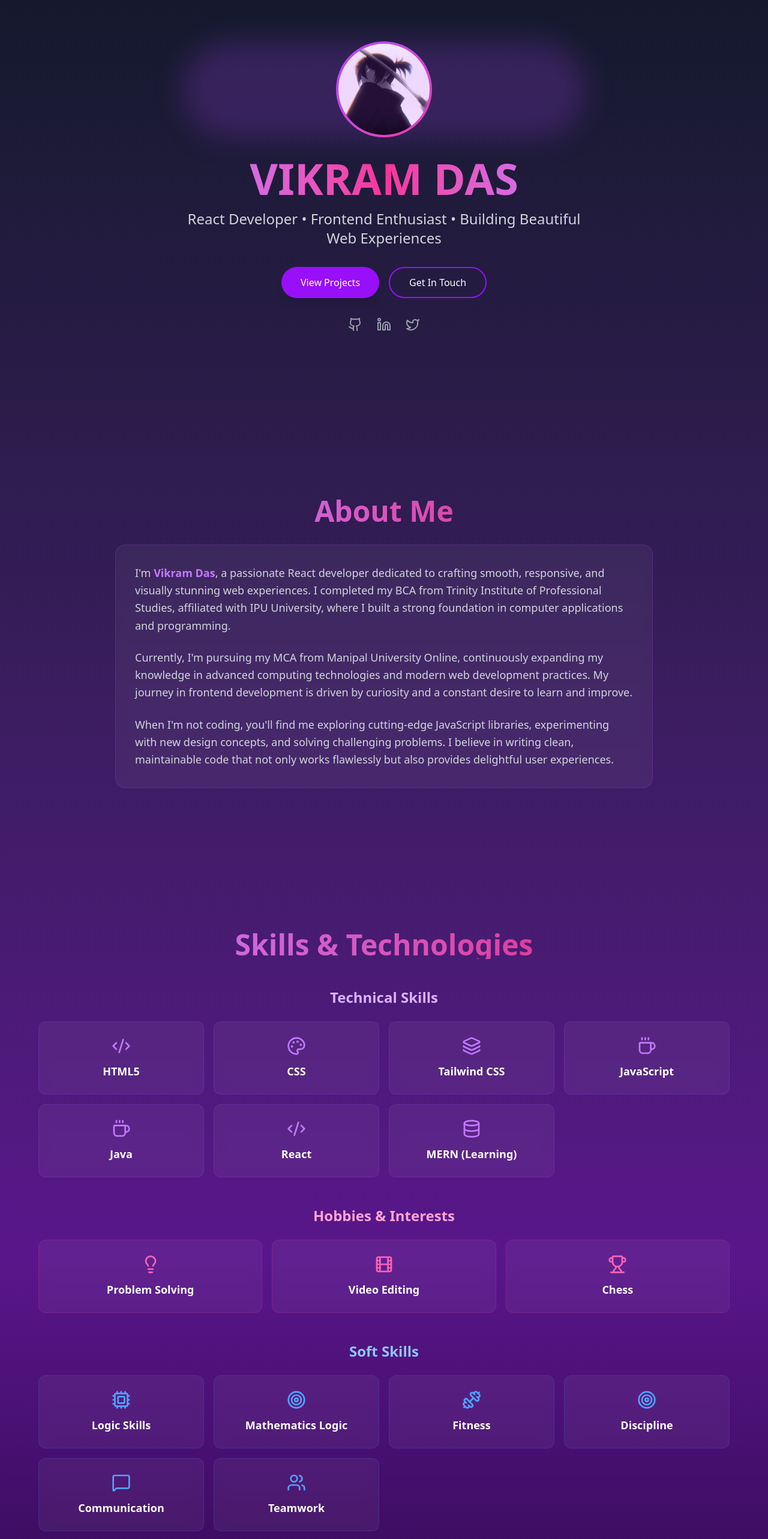
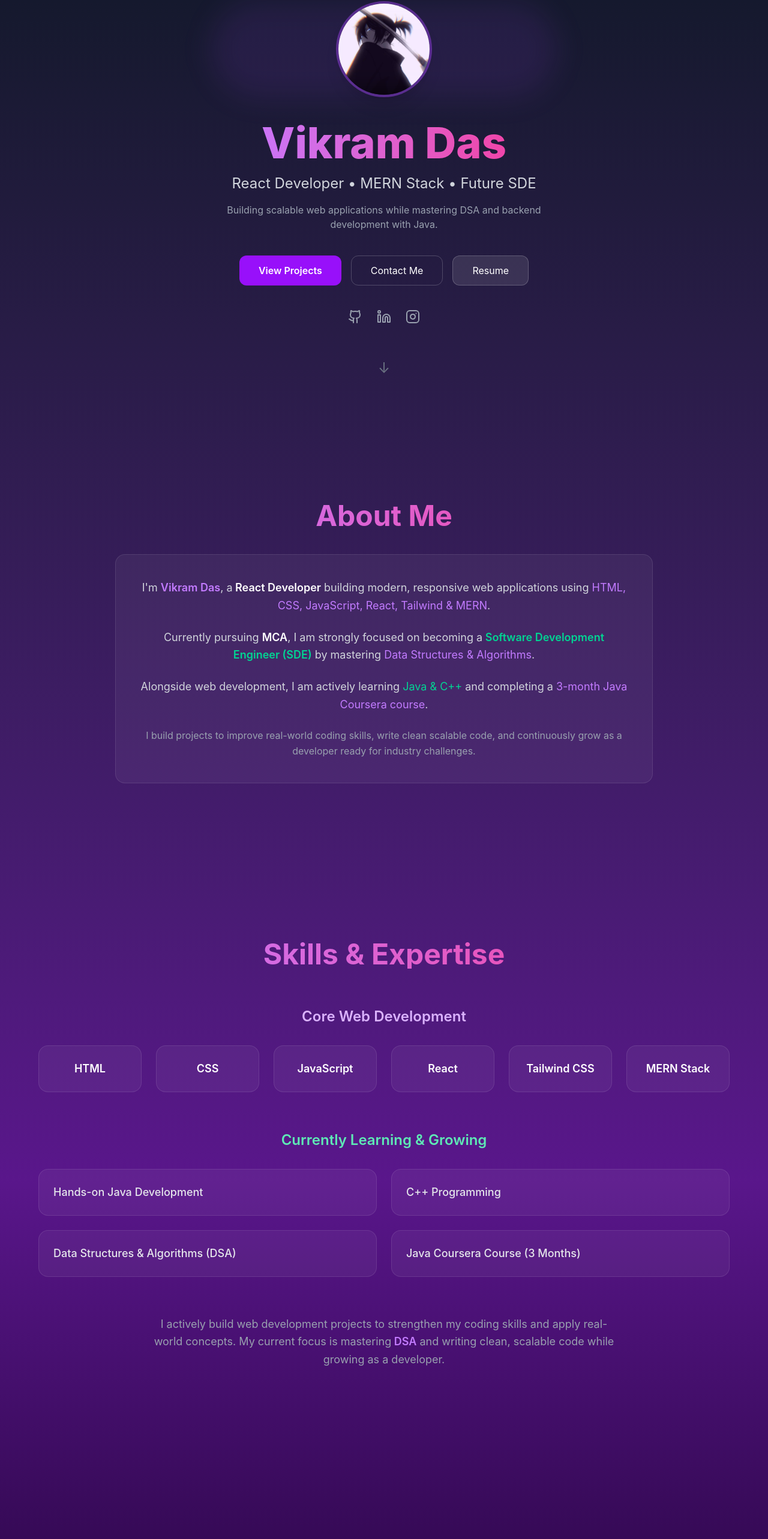
Before and after one commit to masterLELOUCH7/portfolio, a React (Vite) app: page / in a window 1280 px wide. Shown: the part 129-2695 px from the top of the page at 60% size. Built offline with nearby package versions, Linux system fonts and the light colour scheme.

Commit message:
update details

```diff
--- a/package.json
+++ b/package.json
@@ -10,14 +10,14 @@
     "preview": "vite preview"
   },
   "dependencies": {
-    "@tailwindcss/vite": "^4.1.14",
+    "@tailwindcss/vite": "^4.2.2",
     "lucide": "^0.544.0",
     "lucide-react": "^0.544.0",
     "postprocessing": "^6.37.8",
     "react": "^19.1.1",
     "react-dom": "^19.1.1",
     "react-icons": "^5.5.0",
-    "tailwindcss": "^4.1.14",
+    "tailwindcss": "^4.2.2",
     "three": "^0.180.0"
   },
   "devDependencies": {
--- a/src/Home.jsx
+++ b/src/Home.jsx
@@ -1,6 +1,7 @@
 import React, { useState, useEffect } from "react";
 import logo from "./assets/images/logo.jpg";  // ← FIXED PATH
-import { Camera, Github, Linkedin, Twitter, Mail, ExternalLink, Code2, Palette, Layers, Coffee, Database, Cpu, Lightbulb, Film, Trophy, Dumbbell, Users, MessageSquare, Target } from "lucide-react";
+
+import { Camera, Github, Linkedin, Instagram , Twitter, Mail, ExternalLink, Code2, Palette, Layers, Coffee, Database, Cpu, Lightbulb, Film, Trophy, Dumbbell, Users, MessageSquare, Target } from "lucide-react";
 
 const Home = () => {
   const [activeSection, setActiveSection] = useState("home");
@@ -168,64 +169,99 @@ const Home = () => {
       {/* Hero Section */}
 <section
   id="home"
-        className="flex flex-col items-center justify-center min-h-screen text-center px-6 pt-20"
+  className="flex flex-col items-center justify-center min-h-screen text-center px-6 pt-24"
 >
   <div
     className={`transition-all duration-1000 ${
-            isVisible.home ? "opacity-100 translate-y-0" : "opacity-0 translate-y-10"
+      isVisible.home
+        ? "opacity-100 translate-y-0"
+        : "opacity-0 translate-y-10"
     }`}
   >
-          {/* Profile Picture */}
-          <div className="mb-8 relative group">
-            <div className="w-40 h-40 rounded-full bg-gradient-to-br from-purple-500 to-pink-500 p-1 mx-auto">
-              <div className="w-full h-full rounded-full bg-gray-800 flex items-center justify-center overflow-hidden">
+    {/* Profile Image */}
+    <div className="mb-10 relative group">
+      <div className="w-40 h-40 rounded-full border-4 border-purple-500/40 overflow-hidden mx-auto shadow-xl group-hover:scale-105 transition-all duration-500">
         <img
           src={logo}
           alt="Vikram Das"
           className="w-full h-full object-cover"
         />
-
-              </div>
-            </div>
-            <div className="absolute inset-0 rounded-full bg-purple-500/20 blur-xl group-hover:blur-2xl transition-all duration-300"></div>
       </div>
 
-          <h1 className="text-5xl md:text-7xl font-extrabold mb-4 bg-gradient-to-r from-purple-400 via-pink-500 to-purple-400 bg-clip-text text-transparent">
-            VIKRAM DAS
+      <div className="absolute inset-0 rounded-full bg-purple-500/10 blur-xl group-hover:blur-2xl transition-all duration-500"></div>
+    </div>
+
+    {/* Name */}
+    <h1 className="text-5xl md:text-7xl font-extrabold mb-4 bg-gradient-to-r from-purple-400 to-pink-500 bg-clip-text text-transparent">
+      Vikram Das
     </h1>
-          <p className="text-xl md:text-2xl text-gray-300 mb-8 max-w-2xl mx-auto">
-            React Developer • Frontend Enthusiast • Building Beautiful Web Experiences
+
+    {/* Tagline */}
+    <p className="text-xl md:text-2xl text-gray-300 mb-4">
+      React Developer • MERN Stack • Future SDE
     </p>
 
-          <div className="flex flex-wrap gap-4 justify-center mb-8">
+    {/* Description */}
+    <p className="text-gray-400 mb-10 max-w-xl mx-auto">
+      Building scalable web applications while mastering DSA and backend development with Java.
+    </p>
+
+    {/* Buttons */}
+    <div className="flex flex-wrap gap-4 justify-center mb-10">
       <button
         onClick={() => scrollToSection("projects")}
-              className="bg-purple-600 text-white px-8 py-3 rounded-full hover:bg-purple-700 transition-all duration-300 transform hover:scale-105 shadow-lg"
+        className="bg-purple-600 hover:bg-purple-700 px-8 py-3 rounded-xl font-semibold transition hover:scale-105"
       >
         View Projects
       </button>
+
       <button
         onClick={() => scrollToSection("contact")}
-              className="bg-transparent border-2 border-purple-600 text-white px-8 py-3 rounded-full hover:bg-purple-600/20 transition-all duration-300 transform hover:scale-105"
+        className="border border-white/20 hover:bg-white/10 px-8 py-3 rounded-xl transition hover:scale-105"
       >
-              Get In Touch
+        Contact Me
       </button>
+
+      {/* Resume Button */}
+      <a
+        href="#" // 👉 replace with /resume.pdf later
+        className="bg-white/10 border border-white/20 hover:bg-white/20 px-8 py-3 rounded-xl transition hover:scale-105"
+      >
+        Resume
+      </a>
     </div>
 
-          <div className="flex gap-6 justify-center">
-            {[
-              { icon: Github, href: "#" },
-              { icon: Linkedin, href: "#" },
-              { icon: Twitter, href: "#" },
-            ].map((social, idx) => (
+    {/* Social Links */}
+    <div className="flex gap-6 justify-center text-gray-400">
+
+      {/* GitHub */}
       <a
-                key={idx}
-                href={social.href}
-                className="text-gray-400 hover:text-purple-400 transition-colors duration-300"
+        href="#" // 👉 add GitHub link later
+        className="hover:text-white transition hover:scale-125"
       >
-                <social.icon className="w-6 h-6" />
+        <Github size={24} />
       </a>
-            ))}
+
+      {/* LinkedIn */}
+      <a
+        href="#" // 👉 add LinkedIn link later
+        className="hover:text-blue-400 transition hover:scale-125"
+      >
+        <Linkedin size={24} />
+      </a>
+
+      {/* Instagram */}
+      <a
+        href="#" // 👉 add Instagram link later
+        className="hover:text-pink-400 transition hover:scale-125"
+      >
+        <Instagram size={24} />
+      </a>
+    </div>
+
+    {/* Scroll Indicator */}
+    <div className="mt-16 animate-bounce text-gray-500 text-2xl">
+      ↓
     </div>
   </div>
 </section>
@@ -233,26 +269,43 @@ const Home = () => {
       {/* About Section */}
 <section
   id="about"
-        className="min-h-screen flex flex-col items-center justify-center px-6 py-20"
+  className="min-h-screen flex flex-col items-center justify-center px-6 py-24"
 >
   <div
     className={`max-w-4xl transition-all duration-1000 ${
-            isVisible.about ? "opacity-100 translate-y-0" : "opacity-0 translate-y-10"
+      isVisible.about
+        ? "opacity-100 translate-y-0"
+        : "opacity-0 translate-y-10"
     }`}
   >
-          <h2 className="text-4xl md:text-5xl font-bold mb-8 text-center bg-gradient-to-r from-purple-400 to-pink-600 bg-clip-text text-transparent">
+    <h2 className="text-4xl md:text-5xl font-bold mb-10 text-center bg-gradient-to-r from-purple-400 to-pink-500 bg-clip-text text-transparent">
       About Me
     </h2>
-          <div className="bg-white/5 backdrop-blur-sm rounded-2xl p-8 border border-purple-500/20">
+
+    <div className="bg-white/5 border border-white/10 rounded-2xl p-10 text-center hover:border-purple-500/40 transition-all duration-500">
+
       <p className="text-gray-300 text-lg leading-relaxed mb-6">
-              I'm <span className="text-purple-400 font-semibold">Vikram Das</span>, a passionate React developer dedicated to crafting smooth, responsive, and visually stunning web experiences. I completed my BCA from Trinity Institute of Professional Studies, affiliated with IPU University, where I built a strong foundation in computer applications and programming.
+        I'm <span className="text-purple-400 font-semibold">Vikram Das</span>, a
+        <span className="text-white font-semibold"> React Developer</span> building modern, responsive web applications using
+        <span className="text-purple-400"> HTML, CSS, JavaScript, React, Tailwind & MERN</span>.
       </p>
+
       <p className="text-gray-300 text-lg leading-relaxed mb-6">
-              Currently, I'm pursuing my MCA from Manipal University Online, continuously expanding my knowledge in advanced computing technologies and modern web development practices. My journey in frontend development is driven by curiosity and a constant desire to learn and improve.
+        Currently pursuing <span className="text-white font-semibold">MCA</span>, I am strongly focused on becoming a
+        <span className="text-emerald-400 font-semibold"> Software Development Engineer (SDE)</span> by mastering
+        <span className="text-purple-400"> Data Structures & Algorithms</span>.
       </p>
-            <p className="text-gray-300 text-lg leading-relaxed">
-              When I'm not coding, you'll find me exploring cutting-edge JavaScript libraries, experimenting with new design concepts, and solving challenging problems. I believe in writing clean, maintainable code that not only works flawlessly but also provides delightful user experiences.
+
+      <p className="text-gray-300 text-lg leading-relaxed mb-6">
+        Alongside web development, I am actively learning
+        <span className="text-emerald-400"> Java & C++</span> and completing a
+        <span className="text-purple-400"> 3-month Java Coursera course</span>.
       </p>
+
+      <p className="text-gray-400 text-md leading-relaxed">
+        I build projects to improve real-world coding skills, write clean scalable code, and continuously grow as a developer ready for industry challenges.
+      </p>
+
     </div>
   </div>
 </section>
@@ -260,66 +313,77 @@ const Home = () => {
      {/* Skills Section */}
 <section
   id="skills"
-        className="min-h-screen flex flex-col items-center justify-center px-6 py-20"
+  className="min-h-screen flex flex-col items-center justify-center px-6 py-24"
 >
   <div
     className={`max-w-6xl w-full transition-all duration-1000 ${
-            isVisible.skills ? "opacity-100 translate-y-0" : "opacity-0 translate-y-10"
+      isVisible.skills
+        ? "opacity-100 translate-y-0"
+        : "opacity-0 translate-y-10"
     }`}
   >
-          <h2 className="text-4xl md:text-5xl font-bold mb-12 text-center bg-gradient-to-r from-purple-400 to-pink-600 bg-clip-text text-transparent">
-            Skills & Technologies
+    <h2 className="text-4xl md:text-5xl font-bold mb-16 text-center bg-gradient-to-r from-purple-400 to-pink-500 bg-clip-text text-transparent">
+      Skills & Expertise
     </h2>
 
-          {/* Technical Skills */}
-          <div className="mb-12">
-            <h3 className="text-2xl font-semibold mb-6 text-center text-purple-300">Technical Skills</h3>
-            <div className="grid grid-cols-2 md:grid-cols-3 lg:grid-cols-4 gap-4">
-              {skills.map((skill, index) => (
+    {/* Core Skills */}
+    <div className="mb-16">
+      <h3 className="text-2xl font-semibold mb-8 text-center text-purple-300">
+        Core Web Development
+      </h3>
+
+      <div className="grid grid-cols-2 md:grid-cols-3 lg:grid-cols-6 gap-6">
+        {[
+          "HTML",
+          "CSS",
+          "JavaScript",
+          "React",
+          "Tailwind CSS",
+          "MERN Stack",
+        ].map((skill, index) => (
           <div
-                  key={skill.name}
-                  className="bg-white/5 backdrop-blur-sm rounded-xl p-6 text-center hover:bg-purple-600/20 transition-all duration-300 border border-purple-500/20 hover:scale-105 hover:border-purple-500/40 flex flex-col items-center gap-3"
+            key={skill}
+            className="bg-white/5 border border-white/10 rounded-2xl p-6 text-center hover:border-purple-500/50 hover:scale-105 transition-all duration-300"
             style={{ animationDelay: `${index * 0.05}s` }}
           >
-                  <skill.icon className="w-8 h-8 text-purple-400" />
-                  <span className="text-lg font-semibold">{skill.name}</span>
+            <p className="text-lg font-semibold text-white">{skill}</p>
           </div>
         ))}
       </div>
     </div>
 
-          {/* Hobbies */}
-          <div className="mb-12">
-            <h3 className="text-2xl font-semibold mb-6 text-center text-pink-300">Hobbies & Interests</h3>
-            <div className="grid grid-cols-2 md:grid-cols-3 gap-4">
-              {hobbies.map((hobby, index) => (
+    {/* Learning & Growth */}
+    <div className="mb-16">
+      <h3 className="text-2xl font-semibold mb-8 text-center text-emerald-300">
+        Currently Learning & Growing
+      </h3>
+
+      <div className="grid md:grid-cols-2 gap-6">
+        {[
+          "Hands-on Java Development",
+          "C++ Programming",
+          "Data Structures & Algorithms (DSA)",
+          "Java Coursera Course (3 Months)",
+        ].map((item, index) => (
           <div
-                  key={hobby.name}
-                  className="bg-white/5 backdrop-blur-sm rounded-xl p-6 text-center hover:bg-pink-600/20 transition-all duration-300 border border-pink-500/20 hover:scale-105 hover:border-pink-500/40 flex flex-col items-center gap-3"
+            key={item}
+            className="bg-white/5 border border-white/10 rounded-2xl p-6 hover:border-emerald-500/50 hover:scale-105 transition-all duration-300"
             style={{ animationDelay: `${index * 0.05}s` }}
           >
-                  <hobby.icon className="w-8 h-8 text-pink-400" />
-                  <span className="text-lg font-semibold">{hobby.name}</span>
+            <p className="text-lg font-medium text-gray-200">{item}</p>
           </div>
         ))}
       </div>
     </div>
 
-          {/* Soft Skills */}
-          <div>
-            <h3 className="text-2xl font-semibold mb-6 text-center text-blue-300">Soft Skills</h3>
-            <div className="grid grid-cols-2 md:grid-cols-3 lg:grid-cols-4 gap-4">
-              {softSkills.map((skill, index) => (
-                <div
-                  key={skill.name}
-                  className="bg-white/5 backdrop-blur-sm rounded-xl p-6 text-center hover:bg-blue-600/20 transition-all duration-300 border border-blue-500/20 hover:scale-105 hover:border-blue-500/40 flex flex-col items-center gap-3"
-                  style={{ animationDelay: `${index * 0.05}s` }}
-                >
-                  <skill.icon className="w-8 h-8 text-blue-400" />
-                  <span className="text-lg font-semibold">{skill.name}</span>
-                </div>
-              ))}
-            </div>
+    {/* Focus Statement */}
+    <div className="text-center max-w-3xl mx-auto">
+      <p className="text-gray-400 text-lg leading-relaxed">
+        I actively build web development projects to strengthen my coding
+        skills and apply real-world concepts. My current focus is mastering
+        <span className="text-purple-400 font-semibold"> DSA</span> and writing
+        clean, scalable code while growing as a developer.
+      </p>
     </div>
   </div>
 </section>
@@ -327,19 +391,31 @@ const Home = () => {
 {/* Projects Section */}
 <section
   id="projects"
-        className="min-h-screen flex flex-col items-center justify-center px-6 py-20"
+  className="min-h-screen flex flex-col items-center justify-center px-6 py-24"
 >
   <div
     className={`max-w-6xl w-full transition-all duration-1000 ${
-            isVisible.projects ? "opacity-100 translate-y-0" : "opacity-0 translate-y-10"
+      isVisible.projects
+        ? "opacity-100 translate-y-0"
+        : "opacity-0 translate-y-10"
     }`}
   >
-          <h2 className="text-4xl md:text-5xl font-bold mb-12 text-center bg-gradient-to-r from-purple-400 to-pink-600 bg-clip-text text-transparent">
-              Projects will be updated soon
+    <h2 className="text-4xl md:text-5xl font-bold mb-12 text-center bg-gradient-to-r from-purple-400 to-pink-500 bg-clip-text text-transparent">
+      Projects
     </h2>
+
+    <div className="text-center">
+      <p className="text-gray-300 text-lg mb-4">
+        Currently building and improving real-world projects to enhance my
+        development skills.
+      </p>
+
+      <p className="text-purple-400 font-semibold text-xl">
+        🚀 New projects will be added soon
+      </p>
+    </div>
   </div>
 </section>
-
       {/* Contact Section */}
       <section
         id="contact"
```
Also changed, not shown: 1 other file (tests, documents, lock files or other folders). Lines whose indentation alone changed are shown as unchanged.
